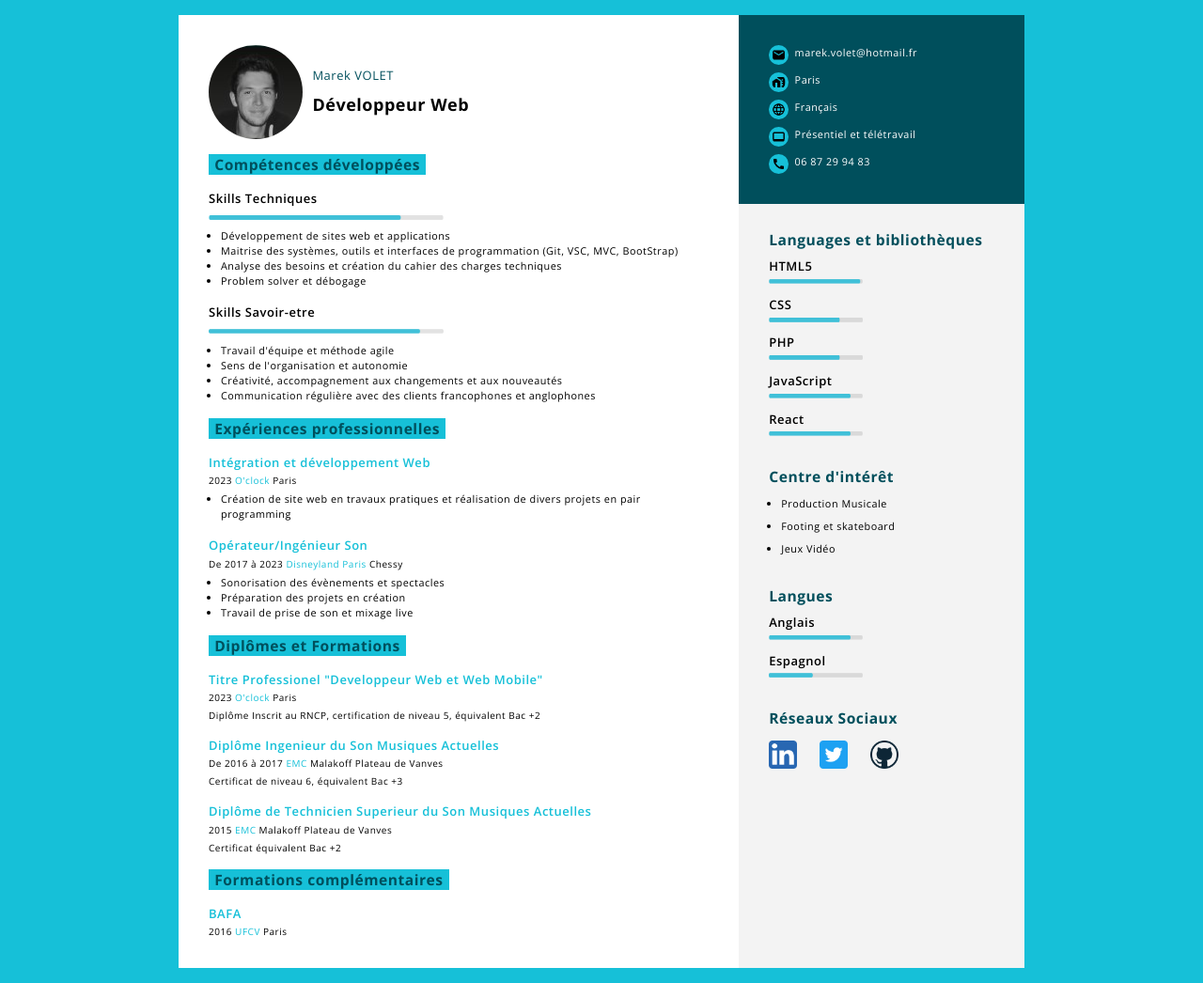
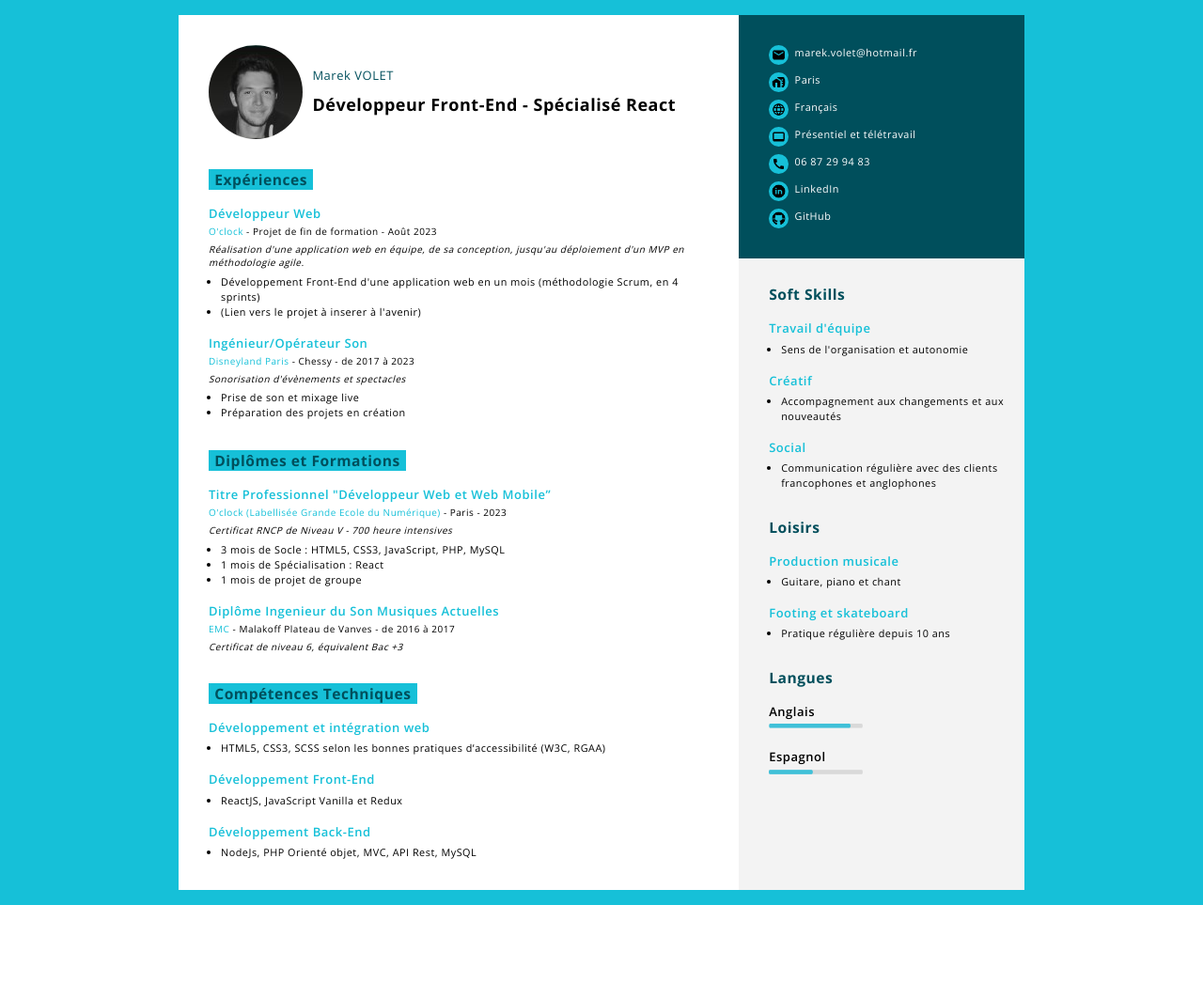
Before and after one commit to VOLETMarek/VOLETMarek.github.io, a PHP site: page /html/index.html in a window 1280 px wide. Shown: the whole page at 94% size. After the commit the page ends 963 px from the top, so only its background shows below. Run offline with PHP 8.4, Linux system fonts and the light colour scheme.

Commit message:
CV_modification_contenuHTML

```diff
--- a/CV_VOLET_MAREK/css/style.css
+++ b/CV_VOLET_MAREK/css/style.css
@@ -37,6 +37,15 @@ h3 {
     font-weight: 600;
 }
 
+a {
+    text-decoration: none;
+    color: white;
+}
+
+p {
+    font-style: italic;
+}
+
 .section-list__item {
     display: flex;
     gap: 0.4rem;
@@ -47,11 +56,6 @@ ul.main-section_list {
     padding: 0.5em 0 0 1.2em;
     font-size: smaller;
     line-height: 1rem;
-}
-
-.main-section_progressbar__large {
-    width: 250px;
-    height: 5px;
 }
 
 
@@ -108,21 +112,15 @@ ul.main-section_list {
 .main-section_text {
     display: block;
     color: #16c0d8;
-    font-weight: 600;
 }
 
-.main-section_text__job {
-    color: #16c0d8;
-    font-weight: 600;
-}
-
-.section-text_firm {
+.main-section_text__job, .section-text_firm {
     color: #16c0d8;
 }
 
 .main-section_title {
     align-self: flex-start;
-    margin: 0em;
+    margin-top: 1rem;
 }
 
 .main-section_progressbar__wide {
@@ -134,7 +132,7 @@ ul.main-section_list {
     margin: 0.2rem 0 0;
 }
 
-.section-text_diplome {
+.section-text_text {
     margin: 0.5em 0 0;
 }
 
@@ -180,7 +178,7 @@ ul.main-section_list {
 
 }
 
-.section-list_item__info, .section-list_item__lang {
+.section-list_item__info {
     margin: 0.5rem 0 0;
 }
 
@@ -201,11 +199,6 @@ ul.main-section_list {
     padding: 0.5em 0 0 1.2em;
     font-size: smaller;
     line-height: 1.5rem;
-}
-
-.section-list_social{
-    width: 30px;
-    height: 30px;
 }
 
 .main-section-social_wrapper {
--- a/CV_VOLET_MAREK/html/index.html
+++ b/CV_VOLET_MAREK/html/index.html
@@ -21,57 +21,34 @@
       <div class="left-content">
         <header class="main-title">
           <img class="main-title_profilpic" src="../images/profilpic.jpg" alt="Photo_de_profil_VOLET_Marek" />
-          <h1 class="main-title_title"><em class="main-title_name">Marek VOLET</em> <strong class="main-title_jobname">Développeur Web</strong></h1>
+          <h1 class="main-title_title"><em class="main-title_name">Marek VOLET</em> <strong class="main-title_jobname">Développeur Front-End - Spécialisé React</strong></h1>
         </header>
 
-        <!-- / Compétences développées / -->
+        <!-- / Expériences / -->
 
         <section class="main-section">
-          <h2 class="main-section_title">Compétences développées</h2>
-          <div class="main-section_profil">
-            <h3 class="main-section_text__profil">Skills Techniques</h3>
-            <img class="main-section_progressbar__large" src="../images/progressionbar/longprogressionbar80.png" alt="progression_bar" />
+          <h2 class="main-section_title">Expériences</h2>
+          <h3 class="main-section_text__job">Développeur Web</h3>
+          <div class="main-section_date_location">
+            <em class="section-text_firm">O'clock </em>
+            <span class="section-text_text">- Projet de fin de formation -</span>
+            <time class="setion-text_date" datetime="2023-08">Août 2023</time>
+            <p class="section-text_text">Réalisation d'une application web en équipe, de sa conception, jusqu'au déploiement d'un MVP en méthodologie agile.</p>
           </div>
           <ul class="main-section_list">
-            <li class="section-list_item">Développement de sites web et applications</li>
-            <li class="section-list_item">Maitrise des systèmes, outils et interfaces de programmation (Git, VSC, MVC, BootStrap)</li>
-            <li class="section-list_item">Analyse des besoins et création du cahier des charges techniques</li>
-            <li class="section-list_item">Problem solver et débogage</li>
+            <li class="section-list_item">Développement Front-End d'une application web en un mois (méthodologie Scrum, en 4 sprints)</li>
+            <li class="section-list_item">(Lien vers le projet à inserer à l'avenir)</li>
           </ul>
-
-          <!-- / Skills Savoir-etre / -->
-
-          <div class="main-section_profil">
-            <h3 class="main-section_text__profil">Skills Savoir-etre</h3>
-            <img class="main-section_progressbar__large" src="../images/progressionbar/longprogressionbar90.png" alt="progression_bar" />
+          <h3 class="main-section_text__job">Ingénieur/Opérateur Son</h3>
+          <div class="main-section_date_location">
+            <em class="section-text_firm">Disneyland Paris</em>
+            <em class="section-text_location">- Chessy - </em>
+            <time class="setion-text_date" datetime="2017">de 2017</time> à <time class="setion-text_date" datetime="2023">2023</time>
+            <p class="section-text_text">Sonorisation d'évènements et spectacles</p>
           </div>
           <ul class="main-section_list">
-            <li class="section-list_item">Travail d'équipe et méthode agile</li>
-            <li class="section-list_item">Sens de l'organisation et autonomie</li>
-            <li class="section-list_item">Créativité, accompagnement aux changements et aux nouveautés</li>
-            <li class="section-list_item">Communication régulière avec des clients francophones et anglophones</li>
-          </ul>
-        </section>
-
-        <!-- / Expériences professionnelles / -->
-
-        <section class="main-section">
-          <h2 class="main-section_title">Expériences professionnelles</h2>
-          <h3 class="main-section_text__job">Intégration et développement Web</h3>
-          <div class="main-section_date_location"><time class="setion-text_date" datetime="2023">2023</time> <em class="section-text_firm">O'clock</em> <em class="section-text_location">Paris</em></div>
-          <ul class="main-section_list">
-            <li class="section-list_item">Création de site web en travaux pratiques et réalisation de divers projets en pair programming</li>
-          </ul>
-          <h3 class="main-section_text__job">Opérateur/Ingénieur Son</h3>
-          <div class="main-section_date_location">
-            <time class="setion-text_date" datetime="2017">De 2017</time> à <time class="setion-text_date" datetime="2023">2023</time>
-            <em class="section-text_firm">Disneyland Paris</em>
-            <em class="section-text_location">Chessy</em>
-          </div>
-          <ul class="main-section_list">
-            <li class="section-list_item">Sonorisation des évènements et spectacles</li>
+            <li class="section-list_item">Prise de son et mixage live</li>
             <li class="section-list_item">Préparation des projets en création</li>
-            <li class="section-list_item">Travail de prise de son et mixage live</li>
           </ul>
         </section>
 
@@ -79,39 +56,43 @@
 
         <section class="main-section">
           <h2 class="main-section_title">Diplômes et Formations</h2>
-          <h3 class="main-section_text">Titre Professionel "Developpeur Web et Web Mobile"</h3>
+          <h3 class="main-section_text">Titre Professionnel "Développeur Web et Web Mobile”</h3>
           <div class="main-section_date_location">
+            <em class="section-text_firm">O'clock (Labellisée Grande Ecole du Numérique)</em>
+            <em class="section-text_location">- Paris - </em>
             <time class="setion-text_date" datetime="2023">2023</time>
-            <em class="section-text_firm">O'clock</em>
-            <em class="section-text_location">Paris</em>
-            <p class="section-text_diplome">Diplôme Inscrit au RNCP, certification de niveau 5, équivalent Bac +2</p>
+            <p class="section-text_text">Certificat RNCP de Niveau V - 700 heure intensives</p>
           </div>
+          <ul class="main-section_list">
+            <li class="section-list_item">3 mois de Socle : HTML5, CSS3, JavaScript, PHP, MySQL</li>
+            <li class="section-list_item">1 mois de Spécialisation : React</li>
+            <li class="section-list_item">1 mois de projet de groupe</li>
+          </ul>
           <h3 class="main-section_text">Diplôme Ingenieur du Son Musiques Actuelles</h3>
           <div class="main-section_date_location">
-            <time class="setion-text_date" datetime="2016">De 2016</time> à <time class="setion-text_date" datetime="2017">2017</time>
             <em class="section-text_firm"> EMC </em>
-            <em class="section-text_location">Malakoff Plateau de Vanves</em>
-            <p class="section-text_diplome">Certificat de niveau 6, équivalent Bac +3</p>
-          </div>
-          <h3 class="main-section_text">Diplôme de Technicien Superieur du Son Musiques Actuelles</h3>
-          <div class="main-section_date_location">
-            <time class="setion-text_date" datetime="2015">2015</time>
-            <em class="section-text_firm"> EMC </em>
-            <em class="section-text_location">Malakoff Plateau de Vanves</em>
-            <p class="section-text_diplome">Certificat équivalent Bac +2</p>
+            <em class="section-text_location">- Malakoff Plateau de Vanves -</em>
+            <time class="setion-text_date" datetime="2016">de 2016</time> à <time class="setion-text_date" datetime="2017">2017</time>
+            <p class="section-text_text">Certificat de niveau 6, équivalent Bac +3</p>
           </div>
         </section>
 
-        <!-- / Formations complémentaires / -->
+        <!-- / Compétences Techniques / -->
 
         <section class="main-section">
-          <h2 class="main-section_title">Formations complémentaires</h2>
-          <h3 class="main-section_text">BAFA</h3>
-          <div class="main-section_date_location">
-            <time class="setion-text_date" datetime="2016">2016</time>
-            <em class="section-text_firm"> UFCV </em>
-            <em class="section-text_location">Paris</em>
-          </div>
+          <h2 class="main-section_title">Compétences Techniques</h2>
+          <h3 class="main-section_text">Développement et intégration web</h3>
+          <ul class="main-section_list">
+            <li class="section-list_item">HTML5, CSS3, SCSS selon les bonnes pratiques d’accessibilité (W3C, RGAA)</li>
+          </ul>
+          <h3 class="main-section_text">Développement Front-End</h3>
+          <ul class="main-section_list">
+            <li class="section-list_item">ReactJS, JavaScript Vanilla et Redux</li>
+          </ul>
+          <h3 class="main-section_text">Développement Back-End</h3>
+          <ul class="main-section_list">
+            <li class="section-list_item">NodeJs, PHP Orienté objet, MVC, API Rest, MySQL</li>
+          </ul>
         </section>
       </div>
 
@@ -142,6 +123,14 @@
               <img class="section-list_icon" src="../images/icons/tel.png" alt="icon_tel" />
               <adress class="section-list_phone_number">06 87 29 94 83</adress>
             </li>
+            <li class="section-list__item">
+              <img class="section-list_icon" src="../images/icons/linkedin.png" alt="icon_linkedin" />
+              <a class="section-list_social" href="https://www.linkedin.com/in/marek-volet/" target="_blank">LinkedIn</a>
+            </li>
+            <li class="section-list__item">
+              <img class="section-list_icon" src="../images/icons/github.png" alt="icon_linkedin" />
+              <a class="section-list_social" href="https://github.com/VOLETMarek" target="_blank">GitHub</a>
+            </li>
           </ul>
         </section>
 
@@ -155,40 +144,35 @@
                     l'organisation et de l'adaptation au service des projets les plus enthousiasmants.</p>
             </section> -->
 
-        <!-- / Informatique / -->
+        <!-- / Soft Skills / -->
 
         <section class="main-section_right">
-          <h2 class="main-section_title__right">Languages et bibliothèques</h2>
-          <div class="main-section_profil">
-            <h3 class="section-list_item__info" for="info_OS">HTML5</h3>
-            <img class="main-section_progressbar" src="../images/progressionbar/smallprogressionbar95.png" alt="progression_bar" />
-          </div>
-          <div class="main-section_profil">
-            <h3 class="section-list_item__info" for="info_VSC">CSS</h3>
-            <img class="main-section_progressbar" src="../images/progressionbar/smallprogressionbar80.png" alt="progression_bar" />
-          </div>
-          <div class="main-section_profil">
-            <h3 class="section-list_item__info" for="info_VB">PHP</h3>
-            <img class="main-section_progressbar" src="../images/progressionbar/smallprogressionbar80.png" alt="progression_bar" />
-          </div>
-          <div class="main-section_profil">
-            <h3 class="section-list_item__info" for="info_office">JavaScript</h3>
-            <img class="main-section_progressbar" src="../images/progressionbar/smallprogressionbar90.png" alt="progression_bar" />
-          </div>
-          <div class="main-section_profil">
-            <h3 class="section-list_item__info" for="info_navigateur">React</h3>
-            <img class="main-section_progressbar" src="../images/progressionbar/smallprogressionbar90.png" alt="progression_bar" />
-          </div>
+          <h2 class="main-section_title__right">Soft Skills</h2>
+          <h3 class="main-section_text">Travail d'équipe</h3>
+          <ul class="main-section_list">
+            <li class="section-list_item">Sens de l'organisation et autonomie</li>
+          </ul>
+          <h3 class="main-section_text">Créatif</h3>
+          <ul class="main-section_list">
+            <li class="section-list_item">Accompagnement aux changements et aux nouveautés</li>
+          </ul>
+          <h3 class="main-section_text">Social</h3>
+          <ul class="main-section_list">
+            <li class="section-list_item">Communication régulière avec des clients francophones et anglophones</li>
+          </ul>
         </section>
 
-        <!-- / Centre d'interêt / -->
+        <!-- / Loisirs / -->
 
         <section class="main-section_right">
-          <h2 class="main-section_title__right">Centre d'intérêt</h2>
-          <ul class="main-section_list__right">
-            <li class="section-list_item">Production Musicale</li>
-            <li class="section-list_item">Footing et skateboard</li>
-            <li class="section-list_item">Jeux Vidéo</li>
+          <h2 class="main-section_title__right">Loisirs</h2>
+          <h3 class="main-section_text">Production musicale</h3>
+          <ul class="main-section_list">
+            <li class="section-list_item">Guitare, piano et chant</li>
+          </ul>
+          <h3 class="main-section_text">Footing et skateboard</h3>
+          <ul class="main-section_list">
+            <li class="section-list_item">Pratique régulière depuis 10 ans</li>
           </ul>
         </section>
 
@@ -205,23 +189,6 @@
             <img class="main-section_progressbar" src="../images/progressionbar/smallprogressionbar45.png" alt="progression_bar" />
           </div>
         </section>
-
-        <!-- / Reseaux Sociaux / -->
-
-        <section class="main-section_right">
-          <h2 class="main-section_title__right">Réseaux Sociaux</h2>
-          <div class="main-section-social_wrapper">
-            <a class="main-section_link" href="https://www.linkedin.com/in/marek-volet/" target="_blank">
-              <img class="section-list_social" src="../images/icons/linkedin.png" alt="linkedin_icon" />
-            </a>
-            <a class="main-section_link" href="https://twitter.com/rrSyntax" target="_blank">
-              <img class="section-list_social" src="../images/icons/twitter.png" alt="twitter_icon" />
-            </a>
-            <a class="main-section_link" href="https://github.com/VOLETMarek" target="_blank">
-              <img class="section-list_social" src="../images/icons/github.png" alt="github_icon" />
-            </a>
-          </div>
-        </section>
       </div>
     </div>
   </body>
```
Also changed, not shown: CV_VOLET_MAREK/images/icons/github.png, CV_VOLET_MAREK/images/icons/linkedin.png, CV_VOLET_MAREK/images/icons/twitter.png (deleted), 1 other file.
